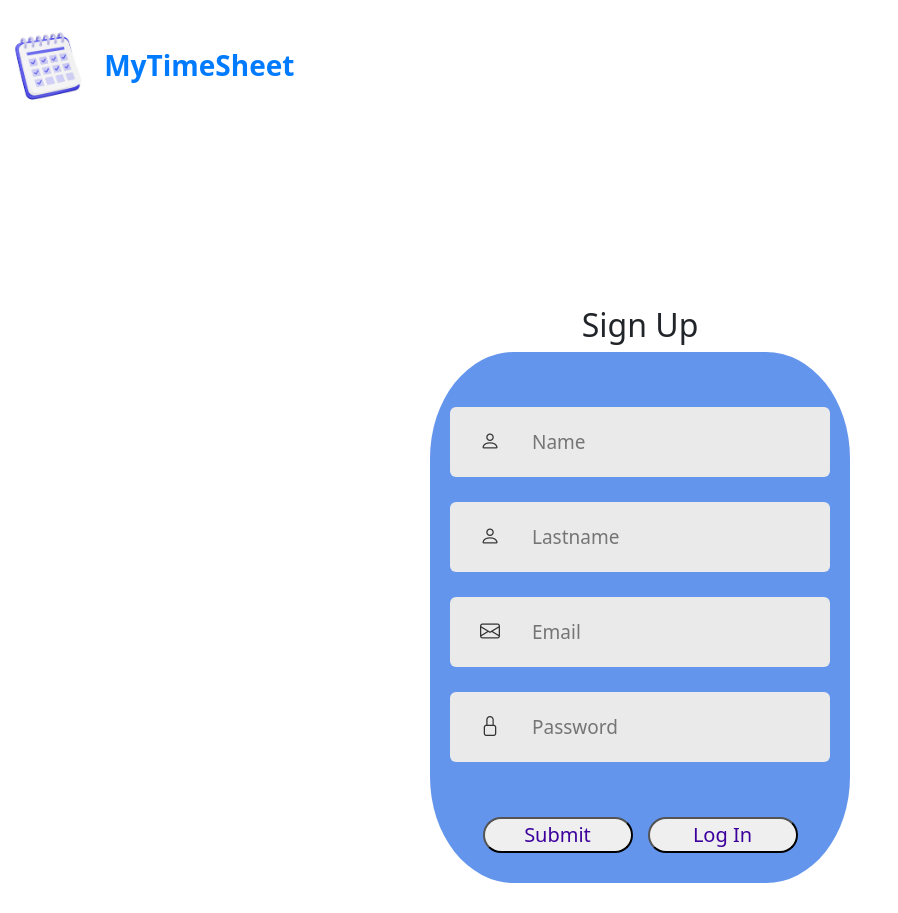
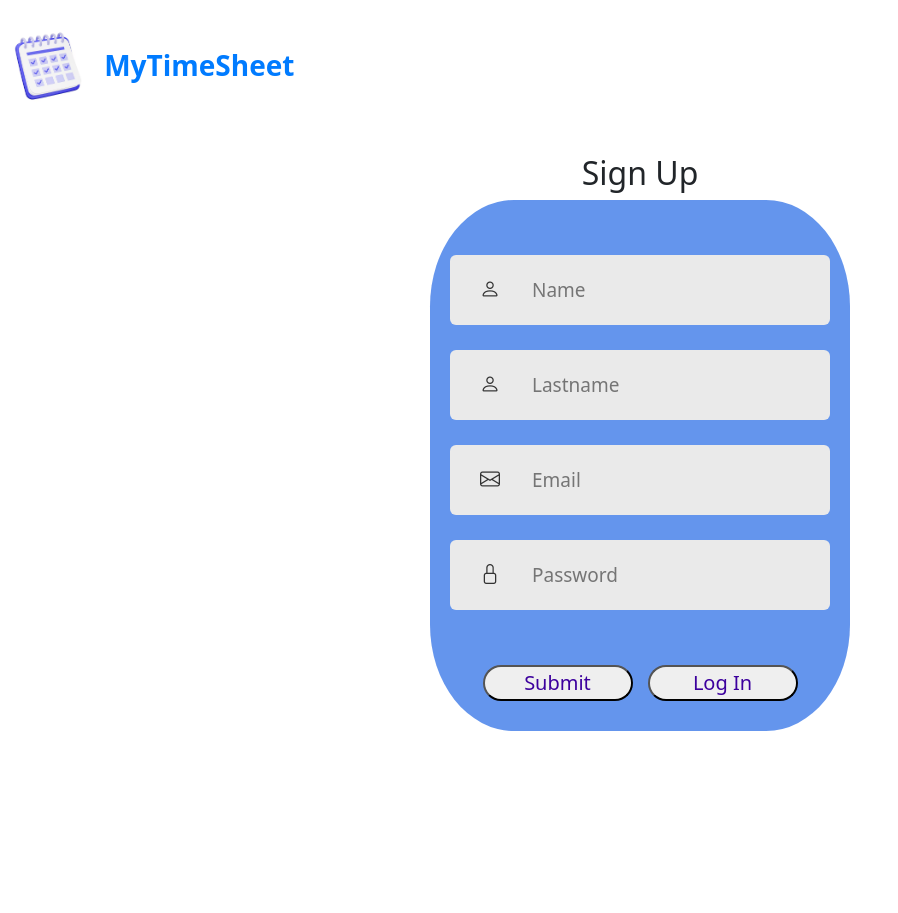
Before and after one commit to Nicocande/Timesheet_Frontend, a React (Create React App) app: page /signuppage in a window 1280 px wide. Shown: the whole page, without its empty margins (0-898 px from the left). After the commit the page ends 800 px from the top, so only its background shows below. Built offline with nearby package versions, Linux system fonts and the light colour scheme.

Commit message:
css form

```diff
--- a/src/components/Login.jsx
+++ b/src/components/Login.jsx
@@ -80,7 +80,7 @@ const Login = ({ firstemail, firstpwd }) => {
   }
 
   return (
-    <div className="container">
+    <div className="container mt-5">
       <div className="row">
       </div>
       <div className="header">
--- a/src/components/SignUp.jsx
+++ b/src/components/SignUp.jsx
@@ -69,7 +69,7 @@ const SignUp = (async) => {
   return (
     <div>
       {!showLogin ? (
-        <div className="container">
+        <div className="container mt-5">
           <h2>Sign Up</h2>
           <form onSubmit={handleSubmit}>
             <div className="inputs">
--- a/src/components/TimeSheetForm.jsx
+++ b/src/components/TimeSheetForm.jsx
@@ -66,7 +66,7 @@ const TimesheetForm = () => {
   };
 
   return (
-    <div className="container">
+    <div className="container mt-5">
       <h2>Create New</h2>
       <form>
         <div className="inputs">
--- a/src/pages/TimeSheet.js
+++ b/src/pages/TimeSheet.js
@@ -7,9 +7,7 @@ const TimeSheet = () => {
   return (
     <>
       <Navbar />
-
       <TimeSheetsList />
-
       <Component />
     </>
   );
```
